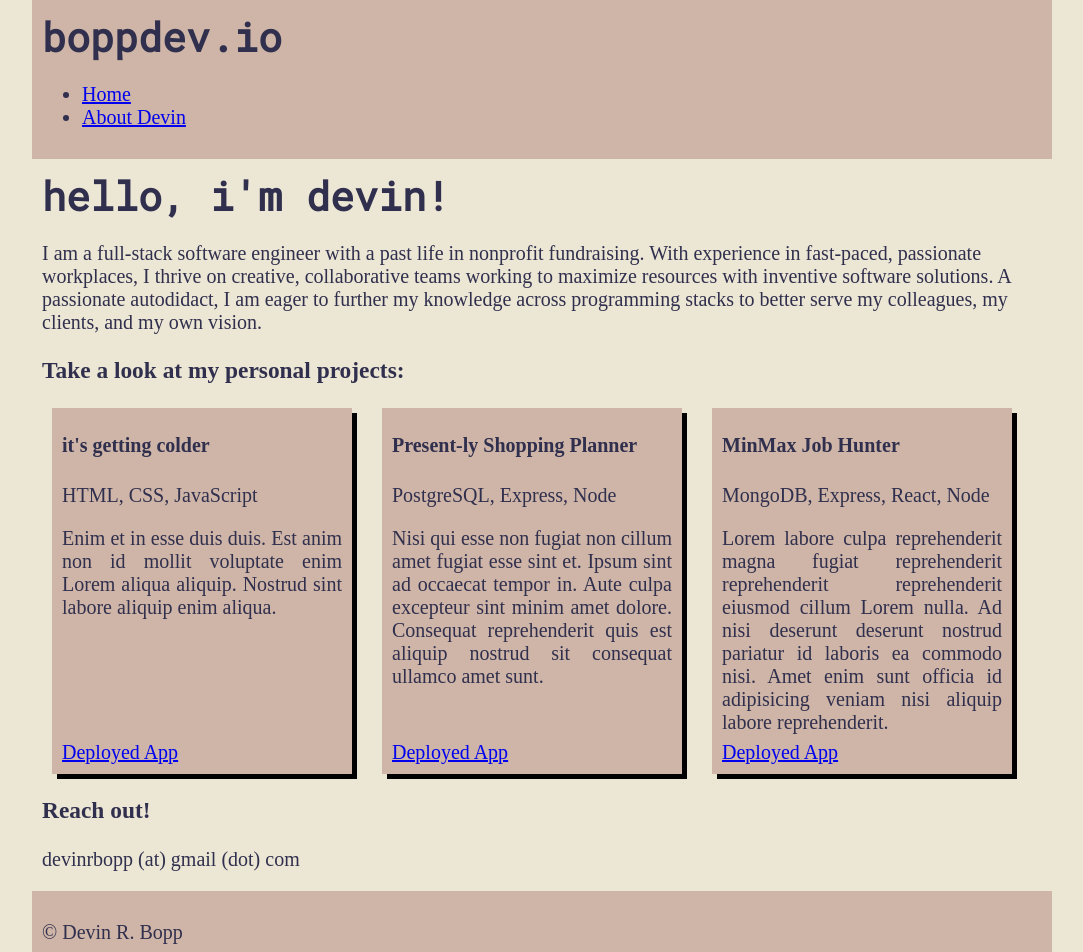
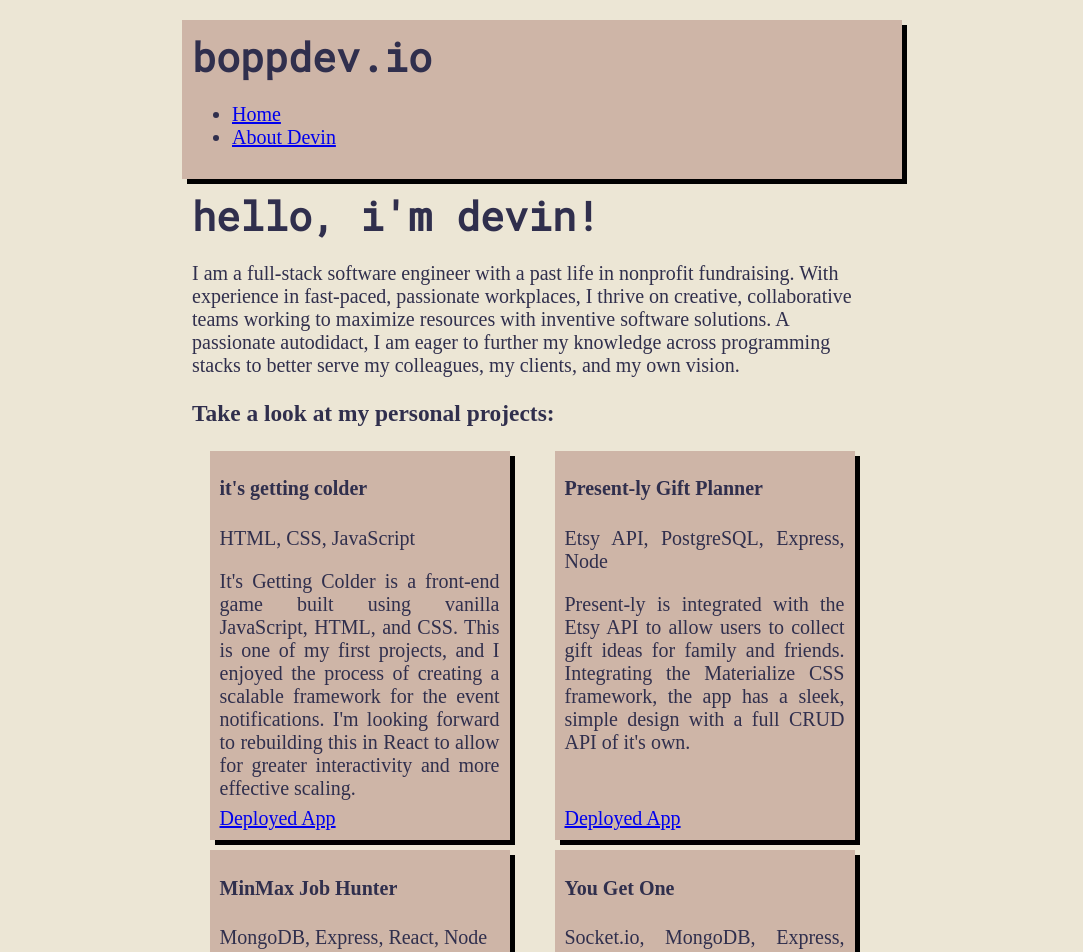
Before and after one commit to devinrbopp/personal-site, a React (Create React App) app: page / in a window 1280 px wide. Shown: the top 952 px of the page, without its empty margins (108-1191 px from the left). Built offline with nearby package versions, Linux system fonts and the light colour scheme.

Commit message:
added p4

```diff
--- a/src/App.css
+++ b/src/App.css
@@ -3,8 +3,8 @@
 body {
   background: #ECE6D5;
   color: #302F4D;
-  margin: 0 auto;
-  max-width: 1000px;
+  margin: 20px auto;
+  max-width: 700px;
   padding: 0;
   display: flex;
   flex-direction: column;
@@ -15,6 +15,10 @@ body {
 .page-content {
   margin: 10px;
   flex-grow: 1;
+}
+
+.shadow {
+  filter: drop-shadow(5px 5px 0 black);
 }
 
 /* HEADER STYLING */
@@ -49,7 +53,6 @@ h1 {
   width: 280px;
   padding: 0 10px;
   background: #CEB5A7;
-  filter: drop-shadow(5px 5px 0 black);
   text-align: justify
 }
 
--- a/src/components/Project.js
+++ b/src/components/Project.js
@@ -1,6 +1,6 @@
 export default function Project(props) {
     return(
-        <div className='project-card'>
+        <div className='project-card shadow'>
             <h4>{props.title}</h4>
             <p className='project-tech-stack'>{props.techStack}</p>
             <p className='project-description'>{props.description}</p>
--- a/src/components/Projects.js
+++ b/src/components/Projects.js
@@ -9,18 +9,24 @@ export default function Projects() {
                     title="it's getting colder"
                     techStack='HTML, CSS, JavaScript'
                     url='https://devinrbopp.github.io/its-getting-colder-game/'
-                    description='Enim et in esse duis duis. Est anim non id mollit voluptate enim Lorem aliqua aliquip. Nostrud sint labore aliquip enim aliqua.'
+                    description="It's Getting Colder is a front-end game built using vanilla JavaScript, HTML, and CSS. This is one of my first projects, and I enjoyed the process of creating a scalable framework for the event notifications. I'm looking forward to rebuilding this in React to allow for greater interactivity and more effective scaling."
                 />
                 <Project
-                    title="Present-ly Shopping Planner"
-                    techStack='PostgreSQL, Express, Node'
+                    title="Present-ly Gift Planner"
+                    techStack='Etsy API, PostgreSQL, Express, Node'
                     url='https://present-ly-gift-planner.herokuapp.com/'
-                    description='Nisi qui esse non fugiat non cillum amet fugiat esse sint et. Ipsum sint ad occaecat tempor in. Aute culpa excepteur sint minim amet dolore. Consequat reprehenderit quis est aliquip nostrud sit consequat ullamco amet sunt.'
+                    description="Present-ly is integrated with the Etsy API to allow users to collect gift ideas for family and friends. Integrating the Materialize CSS framework, the app has a sleek, simple design with a full CRUD API of it's own."
                 />
                 <Project
                     title="MinMax Job Hunter"
                     techStack='MongoDB, Express, React, Node'
                     url='https://minmax-job-hunter.herokuapp.com/'
+                    description="I led a team of four software engineers to develop MinMax Job Hunter, a tracking application for job seekers."
+                />
+                <Project
+                    title="You Get One"
+                    techStack='Socket.io, MongoDB, Express, React, Node'
+                    url='https://you-get-one.herokuapp.com/'
                     description='Lorem labore culpa reprehenderit magna fugiat reprehenderit reprehenderit reprehenderit eiusmod cillum Lorem nulla. Ad nisi deserunt deserunt nostrud pariatur id laboris ea commodo nisi. Amet enim sunt officia id adipisicing veniam nisi aliquip labore reprehenderit.'
                 />
             </div>
--- a/src/partials/Footer.js
+++ b/src/partials/Footer.js
@@ -1,6 +1,6 @@
 export default function Footer() {
     return(
-        <div id="footer">
+        <div id="footer" className="shadow">
             <p>© Devin R. Bopp</p>
         </div>
     )
--- a/src/partials/Header.js
+++ b/src/partials/Header.js
@@ -4,7 +4,7 @@ import { Link } from 'react-router-dom'
 
 export default function Header() {
     return(
-        <div id='header'>
+        <div id='header' className="shadow">
             <h1>boppdev.io</h1>
             <nav>
                 <ul className='nav_ul'>
```
